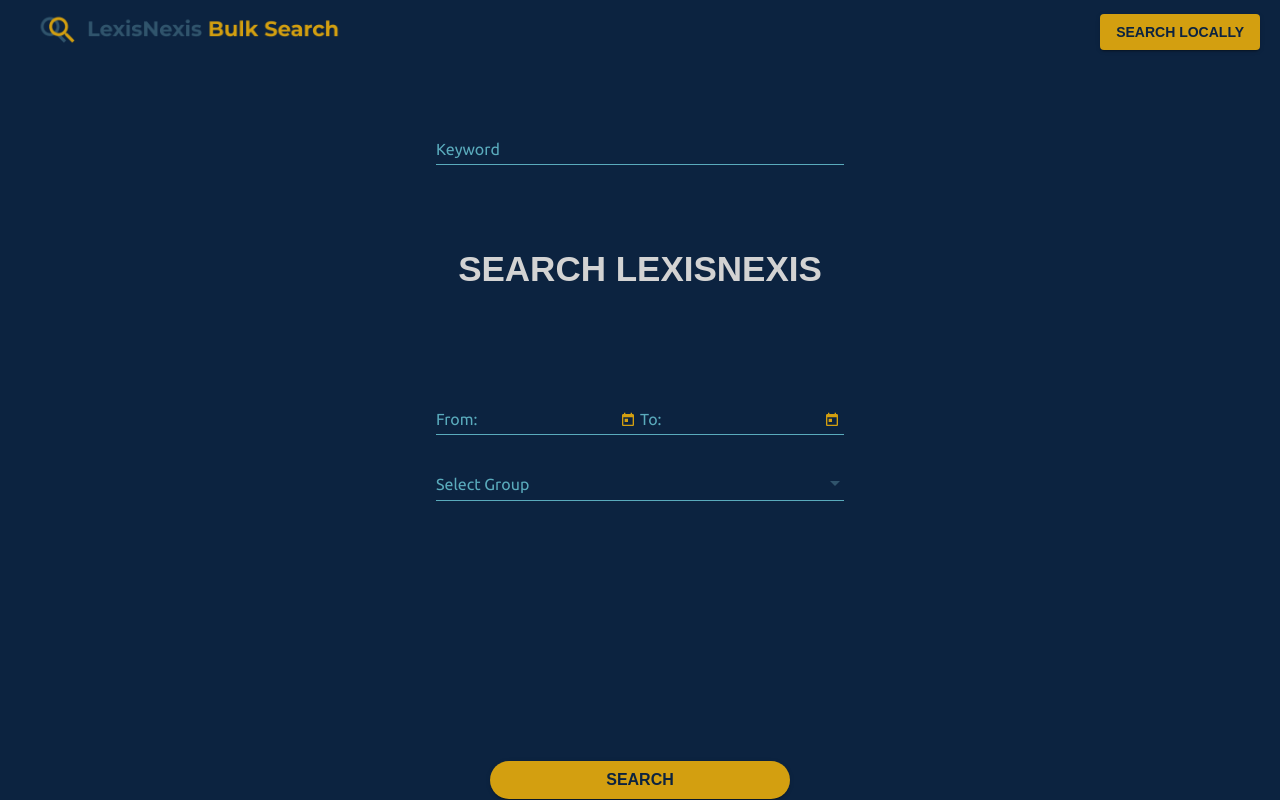
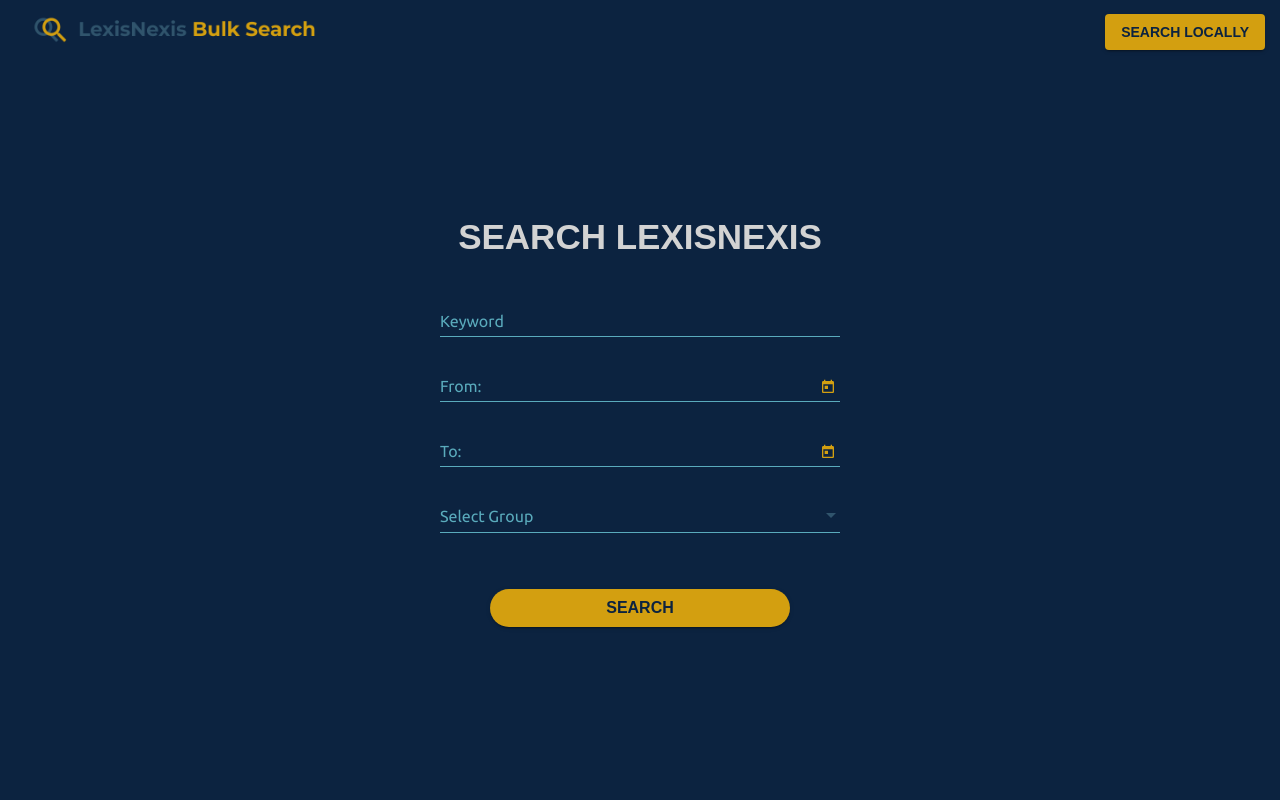
Before and after one commit to awalton3/ln-webapp, an Angular app: page /lexis_nexis in a window 1280 px wide. Built offline with nearby package versions, Linux system fonts and the light colour scheme.

Commit message:
fixed add/delete tag and comment view and functionality

```diff
--- a/src/app/lexis-nexis-search/lexis-nexis-search.component.css
+++ b/src/app/lexis-nexis-search/lexis-nexis-search.component.css
@@ -17,7 +17,7 @@
 }
 
 .logo {
-  width: 350px;
+  width: 330px;
 }
 
 .title {
@@ -27,11 +27,12 @@
   font-weight: 600;
   font-size: 35px;
   text-transform: uppercase;
+  text-align: center;
 }
 
 .toolbar {
   background-color: #0C2340;
-  padding: 20px 20px;
+  padding: 15px;
 }
 
 .searchLocalLink {
@@ -48,6 +49,23 @@
   font-size: 28px;
   padding: 10px;
   vertical-align: middle;
+}
+
+.input--width {
+  width: 400px;
+}
+
+.input--halfwidth {
+  width: 200px;
+}
+
+@media screen and (max-width: 500px) {
+  .input--width {
+    width: 250px;
+  }
+  .input--half {
+    width: 100px;
+  }
 }
 
 input {
--- a/src/app/lexis-nexis-search/lexis-nexis-search.component.html
+++ b/src/app/lexis-nexis-search/lexis-nexis-search.component.html
@@ -14,29 +14,29 @@
       <form [formGroup]="searchForm" class="searchForm" fxLayout="column" fxLayoutAlign="center center">
 
         <!-- Keyword -->
-        <mat-form-field fxFill>
+        <mat-form-field class="input--width">
           <mat-label class="form-label">Keyword</mat-label>
-          <input matInput formControlName="keyword" type="text" class="form-input-width">
+          <input matInput formControlName="keyword" type="text">
         </mat-form-field>
 
         <!-- Dates -->
-        <div fxLayout="row" fxLayoutAlign="center center">
-          <mat-form-field>
+        <!-- <div fxLayout="row" fxLayoutAlign="center center"> -->
+        <mat-form-field class="input--width">
           <mat-label class="form-label">From:</mat-label>
           <input matInput [matDatepicker]="dateToPicker" formControlName="dateFrom">
           <mat-datepicker-toggle matSuffix [for]="dateToPicker"></mat-datepicker-toggle>
           <mat-datepicker #dateToPicker color="base"></mat-datepicker>
         </mat-form-field>
-          <mat-form-field>
+        <mat-form-field class="input--width">
           <mat-label class="form-label">To:</mat-label>
           <input matInput [matDatepicker]="dateFromPicker" formControlName="dateTo">
           <mat-datepicker-toggle matSuffix [for]="dateFromPicker"></mat-datepicker-toggle>
           <mat-datepicker #dateFromPicker color="base"></mat-datepicker>
         </mat-form-field>
-        </div>
+        <!-- </div> -->
 
         <!-- Groups -->
-        <mat-form-field fxFill>
+        <mat-form-field class="input--width">
           <mat-select placeholder="Select Group" formControlName="groups" multiple>
             <mat-option *ngFor="let group of validGroups" value="group">{{ group }}</mat-option>
           </mat-select>
@@ -47,9 +47,6 @@
 
       </form>
 
-
     </div>
-
   </div>
-
 </div>
--- a/src/app/local-view/doc-viewer-dialogue/doc-attribute-viewer-bottomsheet/doc-attribute-viewer-bottomsheet.component.css
+++ b/src/app/local-view/doc-viewer-dialogue/doc-attribute-viewer-bottomsheet/doc-attribute-viewer-bottomsheet.component.css
@@ -1,5 +1,5 @@
 .container {
-  height: 60vh;
+  height: 100%;
   padding: 30px;
   width: 35vw;
   background-color: #0c2340;
--- a/src/app/local-view/doc-viewer-dialogue/doc-attribute-viewer-bottomsheet/doc-attribute-viewer-bottomsheet.component.ts
+++ b/src/app/local-view/doc-viewer-dialogue/doc-attribute-viewer-bottomsheet/doc-attribute-viewer-bottomsheet.component.ts
@@ -50,6 +50,7 @@
       .subscribe(res => {
         this.comments.push(this.addCommentForm.value.comment)
         this.ref.detectChanges();
+        this.addCommentForm.reset()
       }, error => console.log(error))
   }
 
@@ -58,6 +59,7 @@
       .subscribe(res => {
         this.tags.push(this.addTagForm.value.tag)
         this.ref.detectChanges();
+        this.addTagForm.reset()
       }, error => console.log(error))
   }
 
```
Also changed, not shown: src/app/local-view/doc-viewer-dialogue/doc-attribute-viewer-bottomsheet/doc-attribute-viewer-bottomsheet.component.html (indentation only). Lines whose indentation alone changed are shown as unchanged.
